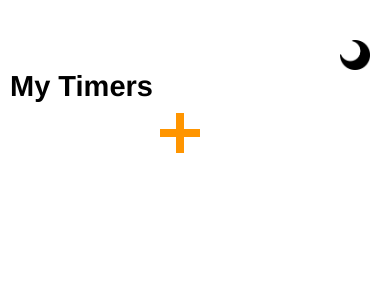
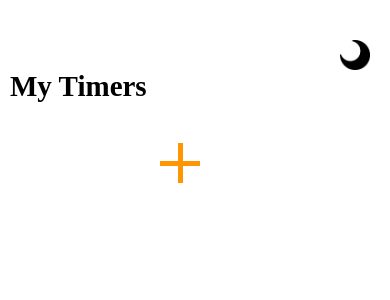
Before and after one commit to hadar-g/TimeBox, a React Native app: screen /FlatScreen in a window 390 px wide. Shown: the top 300 px of the page. Built offline with nearby package versions, Linux system fonts and the light colour scheme.

Commit message:
add id for each element + opacity in plus button

```diff
--- a/components/FlatTimer.js
+++ b/components/FlatTimer.js
@@ -3,6 +3,7 @@ import { Animated, StyleSheet, Text, View, Button, ScrollView, Pressable, Image}
 import { useState, useEffect, React, Component, forwardRef, useImperativeHandle, useRef} from 'react';
 import Swipeable from 'react-native-gesture-handler/Swipeable';
 import { GestureHandlerRootView } from 'react-native-gesture-handler';
+
 
 const FlatTimer = (props) => {
 
@@ -12,6 +13,7 @@ const[hours, setHours] = useState(props.h);
 const [isRunning, setIsRunning] = useState(false)
 const[timerDone, setTimerDone] = useState(false)
 const[timerBackgroundColor, setTimerBackgroundColor] = useState('')
+
 
 const originalSeconds = props.s
 const orignalMinutes = props.m
@@ -153,8 +155,8 @@ const styles = StyleSheet.create({
         width: '100%',
         height: 110,
         alignItems: 'center',
-        borderTopWidth: 5,
-        borderBottomWidth: 5,
+    //    borderTopWidth: 5,
+    //    borderBottomWidth: 5,
         padding: 5,
         backgroundColor: 'white',
         marginBottom:0.1,
--- a/components/TimerInput.js
+++ b/components/TimerInput.js
@@ -2,6 +2,8 @@
 import { StyleSheet, Text, View, Button, TextInput, Keyboard, Modal, Pressable, Alert} from 'react-native';
 import { useState, React} from 'react';
 import {Picker} from '@react-native-picker/picker';
+import 'react-native-get-random-values';
+import { v4 as uuidv4 } from 'uuid';
 
 const TimerInput = (props) => {
     const[secondsInput, setSecondsInput] = useState('0')
@@ -11,7 +13,7 @@ const TimerInput = (props) => {
     const[modalVisible, setModalVisible] = useState(false)
     const[colorChosen, setColorChosen] = useState('red')
 
-    const addTimerPlusSymbolWidth = 8
+    const addTimerPlusSymbolWidth = 5
     const addTimerPlusSymbolHeight = 40
     const addTimerPlusMarginLeftOffset = -1 * ((addTimerPlusSymbolHeight / 2) - (addTimerPlusSymbolWidth / 2))
     const addTimerPlusMarginTopOffset = -1 * ((addTimerPlusSymbolHeight / 2) + (addTimerPlusSymbolWidth / 2))
@@ -38,6 +40,7 @@ const TimerInput = (props) => {
             setModalVisible(false)
 
             props.onAddTimer({
+                id: uuidv4(),
                 title: timerNameInput,
                 seconds: secondsInput,
                 minutes: minsInput,
@@ -61,6 +64,7 @@ const TimerInput = (props) => {
 
             <View style = {styles.addTimerButton}>
             <Pressable
+                style = {({pressed}) => [((pressed) ? { opacity: 0.4} : {} )]}
                 onPress={() => setModalVisible(true)}>
                 <View style = {{width: addTimerPlusSymbolWidth, height: addTimerPlusSymbolHeight, backgroundColor: 'rgb(255,149,0)'}}></View>
                 <View style = {{width: addTimerPlusSymbolHeight, height: addTimerPlusSymbolWidth, marginTop: addTimerPlusMarginTopOffset, marginLeft: addTimerPlusMarginLeftOffset, backgroundColor: 'rgb(255,149,0)'}}></View>
@@ -192,7 +196,8 @@ const styles = StyleSheet.create({
        // backgroundColor: 'red',
         width: 200,
         alignItems: 'flex-end',
-        paddingBottom: 30
+        paddingBottom: 30,
+        marginBottom: 20
     }
 });
 
--- a/package.json
+++ b/package.json
@@ -19,10 +19,12 @@
     "react-dom": "18.0.0",
     "react-native": "0.69.6",
     "react-native-gesture-handler": "~2.5.0",
+    "react-native-get-random-values": "^1.8.0",
     "react-native-safe-area-context": "4.3.1",
     "react-native-screens": "~3.15.0",
     "react-native-web": "~0.18.7",
-    "react-native-wheel-scrollview-picker": "^2.0.1"
+    "react-native-wheel-scrollview-picker": "^2.0.1",
+    "uuid": "^9.0.0"
   },
   "devDependencies": {
     "@babel/core": "^7.18.6"
--- a/screens/FlatScreen.js
+++ b/screens/FlatScreen.js
@@ -3,6 +3,7 @@ import {  StyleSheet, Text, View, ScrollView, Pressable, Image} from 'react-nati
 import FlatTimer from '../components/FlatTimer';
 import TimerInput from '../components/TimerInput';
 import { useState, React} from 'react';
+import { v4 as uuidv4 } from 'uuid';
 
 
 export default function FlatScreen() {
@@ -14,8 +15,8 @@ export default function FlatScreen() {
   const addTimer = (timerObject) => {
    setTimersArray(timersArray => [...timersArray, {...timerObject, index: index}])
     setIndex(index => index + 1)
-    console.log(timersArray)
-    const timerColorChosen = timerObject.timerColorChosen
+    //console.log(timersArray)
+   // const timerColorChosen = timerObject.timerColorChosen
   }
 
   const removeTimer = (index) => {
@@ -47,7 +48,7 @@ export default function FlatScreen() {
          return(
 
           <FlatTimer
-            key = {timerObject.index}
+            key = {timerObject.id}
             s = {timerObject.seconds}
             m = {timerObject.minutes}
             h ={timerObject.hours}
@@ -74,7 +75,7 @@ export default function FlatScreen() {
 
 const styles = StyleSheet.create({
   container: {
-   // flex: 1,
+   flex: 1,
     flexDirection: 'column',
     justifyContent: 'top',
     paddingTop: 40,
@@ -85,8 +86,9 @@ const styles = StyleSheet.create({
     fontSize: 29,
     padding: 10,
     fontWeight: 'bold',
-    fontFamily: "Helvetica Neue",
-    marginTop: -20
+    fontFamily: "Montserrat",
+    marginTop: -20,
+    marginBottom: 30
   },
   scroll: {
     width: '100%'
```
Also changed, not shown: 1 other file (tests, documents, lock files or other folders).
